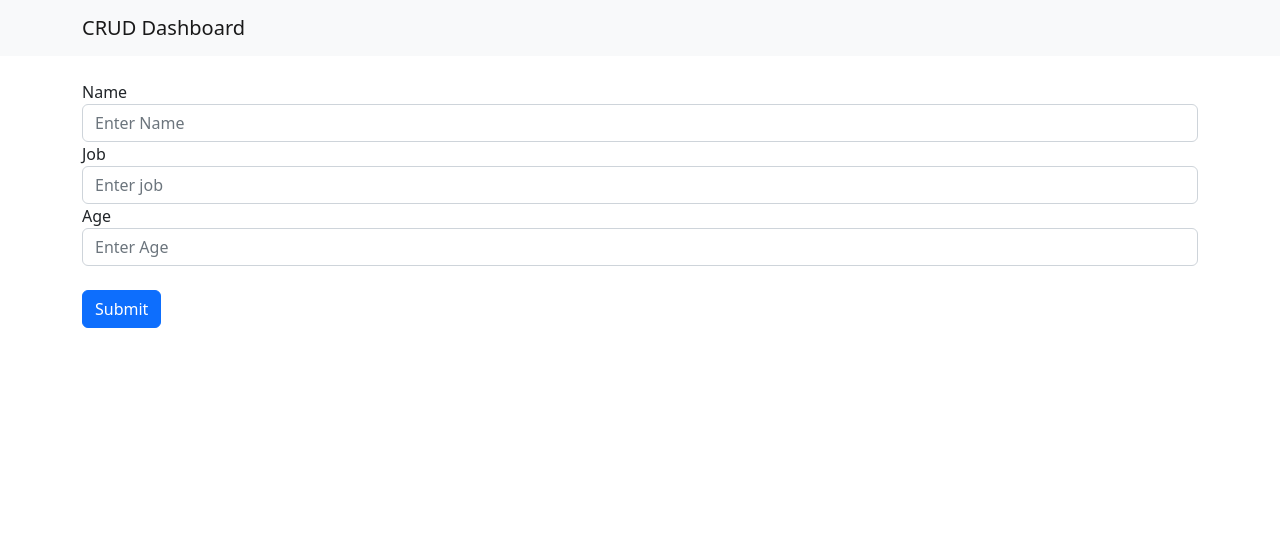
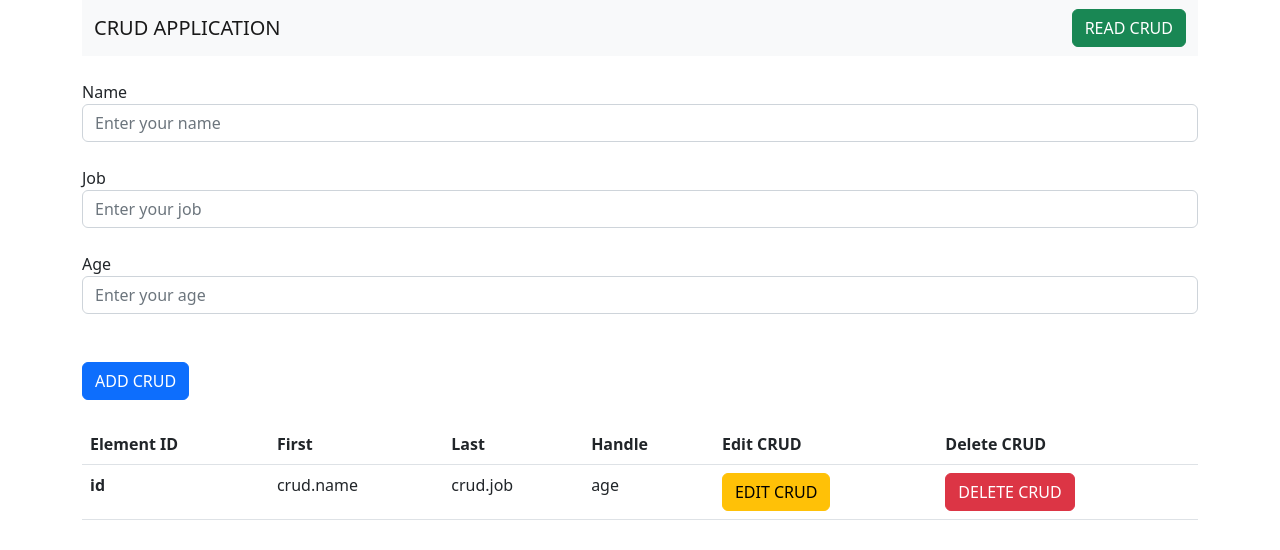
Before and after one commit to MPBunce/CRUD-Dashboard, a React (Create React App) app in the folder frontend/: page / in a window 1280 px wide. Shown: the top 550 px of the page. Built offline with nearby package versions, Linux system fonts and the light colour scheme; no server answers.

Commit message:
reading w axios

```diff
--- a/frontend/package.json
+++ b/frontend/package.json
@@ -1,6 +1,7 @@
 {
   "name": "frontend",
   "version": "0.1.0",
+  "proxy": "http://localhost:8000",
   "private": true,
   "dependencies": {
     "@reduxjs/toolkit": "^1.8.6",
@@ -12,7 +13,7 @@
     "react": "^18.2.0",
     "react-dom": "^18.2.0",
     "react-redux": "^8.0.4",
-    "react-scripts": "^5.0.1",
+    "react-scripts": "^2.1.3",
     "web-vitals": "^2.1.4"
   },
   "scripts": {
--- a/frontend/src/App.js
+++ b/frontend/src/App.js
@@ -1,11 +1,54 @@
-import Dashboard from './components/Dashboard';
+import React from "react";
+import AddCrud from "./components/addCrud";
+import Table from "./components/crudTable";
+import ReadCrud from "./components/readCrud";
+import axios from 'axios'
+import { Component } from "react";
 
-function App() {
-  return (
-    <div className="App">
-        <Dashboard/>
-    </div>
-  );
+const api = axios.create({
+  baseURL: `http://localhost:8000/api/items/`
+})
+
+export default class App extends Component {
+
+  state = {
+    crud: []
+  }
+
+  constructor() {
+    super();
+
+    api.get('/').then(res => {
+      console.log(res.data)
+      this.setState({crud: res.data})
+    })
+
+  }
+
+
+  handleRead(){
+    console.log("read test")
+  }
+
+
+
+  render(){
+    return (
+      <>
+        <div className="App">
+          <div className="container">
+
+            <ReadCrud handleRead={this.handleRead}/>
+            <br></br>
+            <AddCrud/>
+            <br></br>
+            <Table tableData={this.state}/>
+
+          </div>
+        </div>
+      </>
+
+    )
+  }
+
 }
-
-export default App;
--- a/frontend/src/components/Dashboard.js
+++ /dev/null
@@ -1,19 +0,0 @@
-import React from "react";
-import CrudForm from "./d-components/CrudForm";
-
-function Dashboard() {
-    return (
-        <>
-            <nav className="navbar navbar-expand-lg bg-light">
-                <div className="container-md">
-                    <a className="navbar-brand" href="#">CRUD Dashboard</a>
-                </div>
-            </nav>
-            <br></br>
-            <CrudForm/>
-        </>
-
-    );
-}
-
-export default Dashboard
--- /dev/null
+++ b/frontend/src/components/addCrud.js
@@ -0,0 +1,28 @@
+import React from 'react'
+
+function AddCrud() {
+    return (
+        <div>
+            <form>
+                <div className="form-group">
+
+                    <label>Name</label>
+                    <input type="email" className="form-control" id="exampleInputEmail1" aria-describedby="emailHelp" placeholder="Enter your name"/>
+                    <br></br>
+                    <label>Job</label>
+                    <input type="email" className="form-control" id="exampleInputEmail1" aria-describedby="emailHelp" placeholder="Enter your job"/>
+                    <br></br>
+                    <label>Age</label>
+                    <input type="email" className="form-control" id="exampleInputEmail1" aria-describedby="emailHelp" placeholder="Enter your age"/>
+                    <br></br>
+
+                </div>
+                <br></br>
+                <button type="submit" className="btn btn-primary">ADD CRUD</button>
+
+            </form>
+        </div>
+    );
+  }
+
+export default AddCrud;
--- /dev/null
+++ b/frontend/src/components/crudTable.js
@@ -0,0 +1,46 @@
+import React from 'react'
+
+function Table(props){
+    console.log(props.tableData)
+    console.log("test")
+
+    return(
+        <table className="table">
+            <thead>
+                <tr>
+                <th scope="col">Element ID</th>
+                <th scope="col">First</th>
+                <th scope="col">Last</th>
+                <th scope="col">Handle</th>
+                <th scope="col">Edit CRUD</th>
+                <th scope="col">Delete CRUD</th>
+                </tr>
+            </thead>
+            <tbody>
+
+
+
+                <tr>
+                <th scope="row">id</th>
+                <td>crud.name</td>
+                <td>crud.job</td>
+                <td>age</td>
+                <td>
+
+                    <button type="button" className="btn btn-warning mr-1" >EDIT CRUD</button>
+
+                </td>
+                <td>
+                    <button type="button" className="btn btn-danger">DELETE CRUD</button>
+
+                </td>
+                </tr>
+
+
+
+            </tbody>
+        </table>
+    );
+}
+
+export default Table;
--- a/frontend/src/components/d-components/CrudForm.js
+++ /dev/null
@@ -1,41 +0,0 @@
-import React from 'react';
-import { useState } from 'react';
-import {useDispatch} from 'react-redux'
-import createCrud from '../../features/crudSlice'
-
-export default function CrudForm() {
-
-    const [name, setName] = useState('')
-    const [job, setJob] = useState('')
-    const [age, setAge] = useState('')
-
-    //const dispatch = useDispatch()
-
-    const onSubmit = e => {
-        e.preventDefault()
-        //dispatch(createCrud({name, job, age}))
-
-        setName('')
-        setJob('')
-        setAge('')
-    }
-
-  return (
-    <>
-        <div className="container-md">
-            <form onSubmit={onSubmit}>
-                <div className="form-group">
-                    <label >Name</label>
-                    <input className="form-control" type="text" name='name' id="name" value={name} placeholder="Enter Name" onChange={(e) => setName(e.target.value)}/>
-                    <label >Job</label>
-                    <input className="form-control" type="text" name='job' id="job" value={job} placeholder="Enter job" onChange={(e) => setJob(e.target.value)}/>
-                    <label >Age</label>
-                    <input className="form-control" type="number" name='age' id="age" value={age} placeholder="Enter Age" onChange={(e) => setAge(e.target.value)}/>
-                </div>
-                <br></br>
-                <button type="submit" className="btn btn-primary">Submit</button>
-            </form>
-        </div>
-    </>
-  )
-}
--- /dev/null
+++ b/frontend/src/components/readCrud.js
@@ -0,0 +1,16 @@
+import React from 'react'
+
+function ReadCrud({handleRead}) {
+    return(
+
+        <nav className="navbar navbar-expand-lg navbar-light bg-light">
+            <div className="container">
+                <a className="navbar-brand" href="/">CRUD APPLICATION</a>
+                <button type="button" className="btn btn-success" onClick={ () => handleRead() }>READ CRUD</button>
+            </div>
+        </nav>
+
+    )
+}
+
+export default ReadCrud
--- a/frontend/src/features/crudService.js
+++ /dev/null
@@ -1,14 +0,0 @@
-import axios from 'axios'
-const API_URL = '/api/items/'
-
-//New crud
-const createCrud = async (crudData) => {
-    const response = await axios.post(API_URL, crudData)
-    return response.data
-}
-
-const crudService = {
-    createCrud
-}
-
-export default crudService
--- a/frontend/src/features/crudSlice.js
+++ /dev/null
@@ -1,55 +0,0 @@
-import {createSlice, createAsyncThunk} from '@reduxjs/toolkit';
-import crudService from './crudService';
-
-const initialState = {
-    cruds: [],
-    isError: false,
-    isSuccess: false,
-    isLoading: false,
-    message: ''
-
-}
-
-//Create new goal
-export const createCrud = createAsyncThunk('cruds/create', async (crudData, thunkAPI) => {
-    try {
-        return await crudService.createCrud(crudData)
-    } catch (error) {
-        const message = (
-            error.response &&
-            error.response.data &&
-        error.response.data.message) ||
-        error.message ||
-        error.toString()
-
-        return thunkAPI.rejectWithValue(message)
-
-    }
-})
-
-export const crudSlice = createSlice({
-    name: 'crud',
-    initialState,
-    reducers: {
-        reset: (state) => initialState
-    },
-    extraReducers: (builder) => {
-        builder
-            .addCase(createCrud.pending, (state) => {
-                state.isLoading = true
-            })
-            .addCase(createCrud.fulfilled, (state, action) => {
-                state.isLoading = false
-                state.isSuccess = true
-                state.cruds.push(action.payload)
-            })
-            .addCase(createCrud.rejected, (state, action) => {
-                state.isLoading = false
-                state.isError = true
-                state.message = action.payload
-            })
-    }
-})
-
-export const {reset} = crudSlice.actions
-export default crudSlice.reducer
--- a/frontend/src/index.js
+++ b/frontend/src/index.js
@@ -5,13 +5,13 @@ import App from './App';
 import reportWebVitals from './reportWebVitals';
 import '../node_modules/bootstrap/dist/css/bootstrap.min.css';
 import 'bootstrap/dist/css/bootstrap.min.css';
-import { Provider } from 'react-redux';
+
 
 const root = ReactDOM.createRoot(document.getElementById('root'));
 root.render(
   <React.StrictMode>
 
-      <App />
+    <App />
 
   </React.StrictMode>
 );
```
Also changed, not shown: 1 other file (tests, documents, lock files or other folders).
